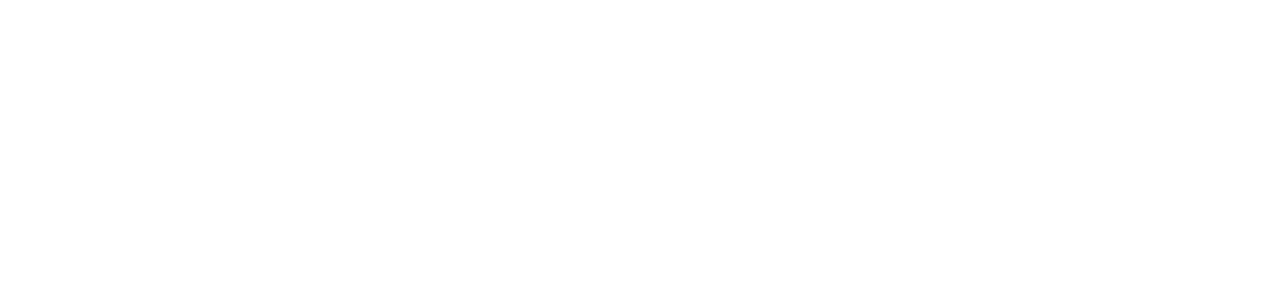
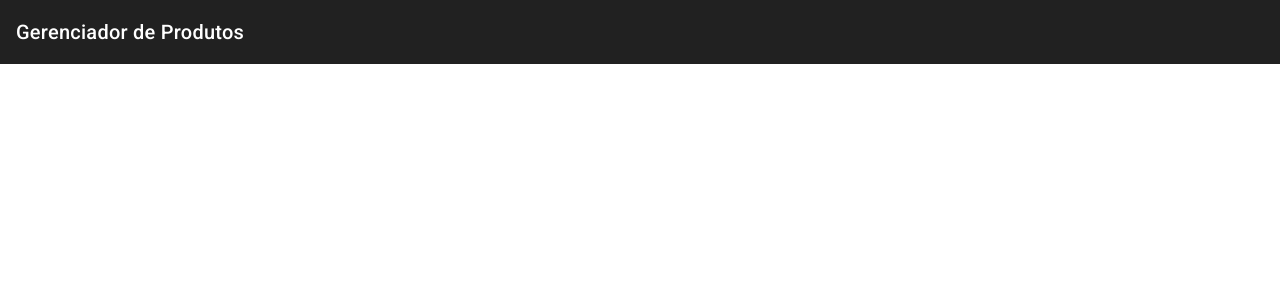
Before and after one commit to francelinom/paginaDeProdutos, an Angular app: page / in a window 1280 px wide. Shown: the top 300 px of the page. Built offline with nearby package versions, Linux system fonts and the light colour scheme.

Commit message:
Feat: Component de header

```diff
--- a/src/app/app.component.html
+++ b/src/app/app.component.html
@@ -1 +1,3 @@
+<app-header />
+
 <router-outlet />
--- a/src/app/app.component.ts
+++ b/src/app/app.component.ts
@@ -1,10 +1,11 @@
 import { Component } from '@angular/core';
 import { RouterOutlet } from '@angular/router';
+import { HeaderComponent } from './shared/components/header/header.component';
 
 @Component({
   selector: 'app-root',
   standalone: true,
-  imports: [RouterOutlet],
+  imports: [RouterOutlet, HeaderComponent],
   templateUrl: './app.component.html',
   styleUrl: './app.component.css'
 })
--- /dev/null
+++ b/src/app/shared/components/header/header.component.html
@@ -0,0 +1,3 @@
+<mat-toolbar>
+    <span>Gerenciador de Produtos</span>
+</mat-toolbar>
```
Also changed, not shown: src/app/shared/components/header/header.component.ts (added, +13 -0 lines), src/app/shared/components/header/header.component.css (added), 1 other file (tests, documents, lock files or other folders).
